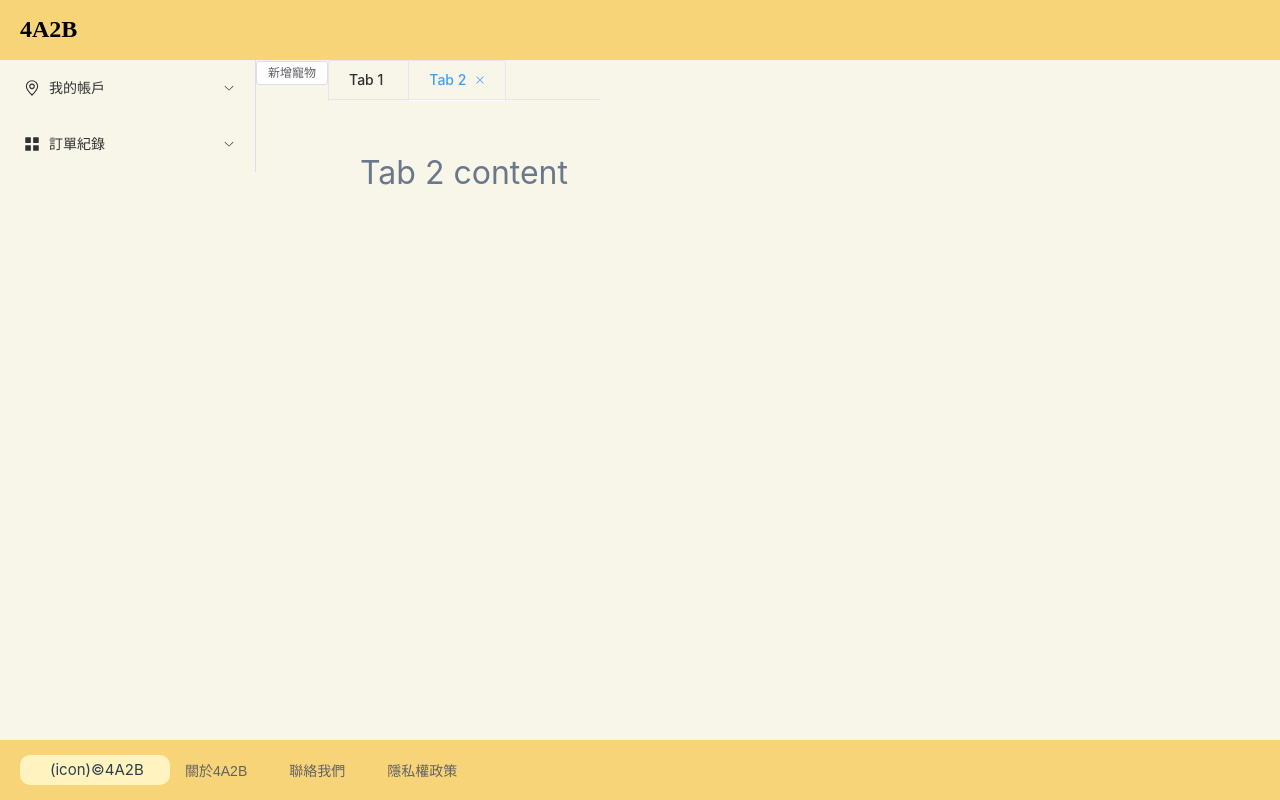
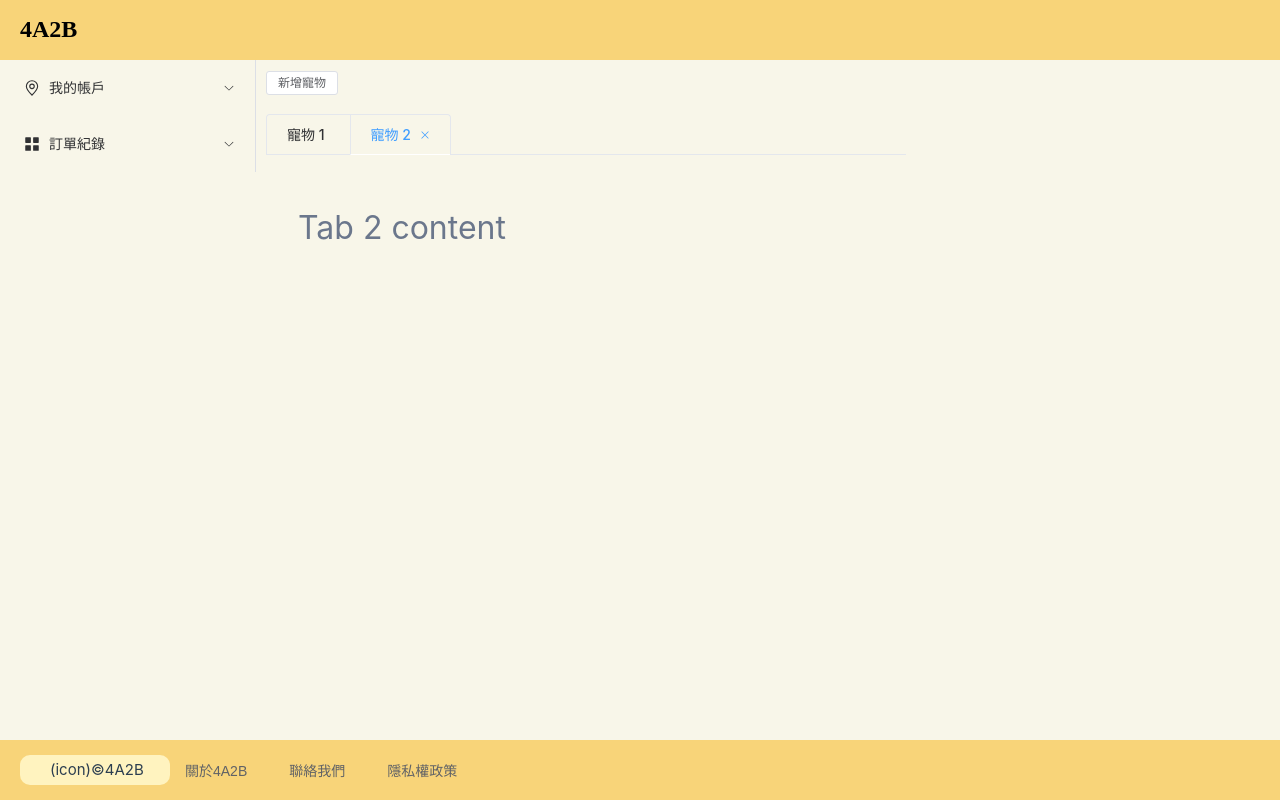
Before and after one commit to whiskyting/member_web, a Vue app: page /petinformation in a window 1280 px wide. Built offline with nearby package versions, Linux system fonts and the light colour scheme.

Commit message:
feat : petinformation  new face

```diff
--- a/src/views/petinformation.vue
+++ b/src/views/petinformation.vue
@@ -1,25 +1,16 @@
 <template>
+  <div class="petinformation">
     <div style="margin-bottom: 20px">
       <el-button size="small" @click="addTab(editableTabsValue)">
         新增寵物
       </el-button>
     </div>
-  <el-tabs
-    v-model="editableTabsValue"
-    type="card"
-    class="demo-tabs"
-    closable
-    @tab-remove="removeTab"
-  >
-    <el-tab-pane
-      v-for="item in editableTabs"
-      :key="item.name"
-      :label="item.title"
-      :name="item.name"
-    >
+    <el-tabs v-model="editableTabsValue" type="card" class="demo-tabs" closable @tab-remove="removeTab">
+      <el-tab-pane v-for="item in editableTabs" :key="item.name" :label="item.title" :name="item.name">
         {{ item.content }}
       </el-tab-pane>
     </el-tabs>
+  </div>
 </template>
 <script lang="ts" setup>
 import { ref } from 'vue'
@@ -28,12 +19,12 @@ let tabIndex = 2
 const editableTabsValue = ref('2')
 const editableTabs = ref([
   {
-    title: 'Tab 1',
+    title: '寵物 1',
     name: '1',
     content: 'Tab 1 content',
   },
   {
-    title: 'Tab 2',
+    title: '寵物 2',
     name: '2',
     content: 'Tab 2 content',
   },
@@ -66,8 +57,14 @@ const removeTab = (targetName: string) => {
   editableTabs.value = tabs.filter((tab) => tab.name !== targetName)
 }
 </script>
-<style>
-.demo-tabs > .el-tabs__content {
+<style lang="scss">
+.petinformation {
+    margin: 10px;
+    height: 80vh;
+    width: 50%;
+}
+
+.demo-tabs>.el-tabs__content {
   padding: 32px;
   color: #6b778c;
   font-size: 32px;
```
Lines whose indentation alone changed are shown as unchanged.
